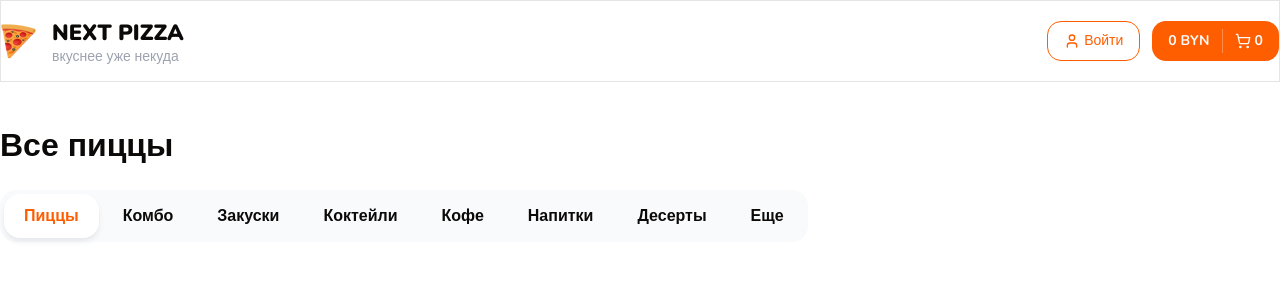
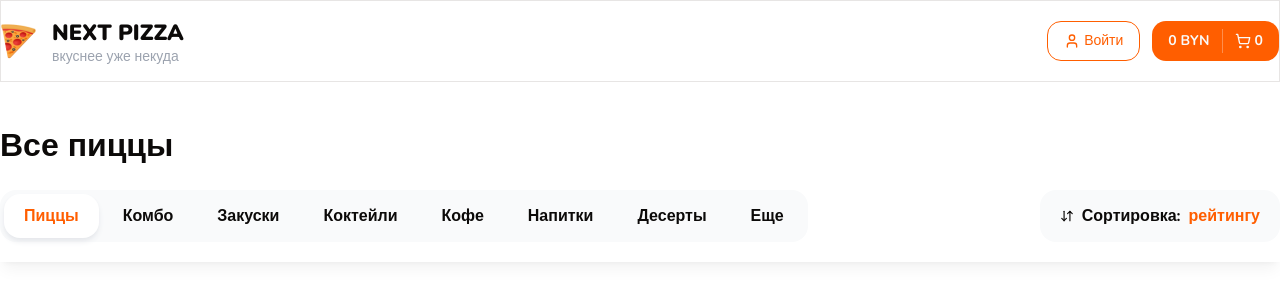
Before and after one commit to ValentinBrest/next-pizza, a Next.js app: page / in a window 1280 px wide. Shown: the top 302 px of the page. Built offline with nearby package versions, Linux system fonts and the light colour scheme.

Commit message:
create SortPopup and TopBar

```diff
--- a/app/page.tsx
+++ b/app/page.tsx
@@ -1,10 +1,16 @@
-import { Categories, Container, Title } from '@/components/shared';
+import { Container, Title, TopBar } from '@/components/shared';
 
 export default function Home() {
     return (
-        <Container className="mt-10 ">
-            <Title text="Все пиццы" size={'lg'} className="font-extrabold" />
-            <Categories />
-        </Container>
+        <>
+            <Container className="mt-10 ">
+                <Title
+                    text="Все пиццы"
+                    size={'lg'}
+                    className="font-extrabold"
+                />
+            </Container>
+            <TopBar />
+        </>
     );
 }
--- a/components/shared/categories.tsx
+++ b/components/shared/categories.tsx
@@ -21,7 +21,7 @@ export const Categories = ({ className }: CategoriesProps) => {
     return (
         <div
             className={cn(
-                'inline-flex gap-1 bg-gray-50 p-1 mt-5 rounded-2xl',
+                'inline-flex gap-1 bg-gray-50 p-1 rounded-2xl',
                 className,
             )}
         >
--- a/components/shared/index.ts
+++ b/components/shared/index.ts
@@ -2,3 +2,5 @@ export { Header } from './header';
 export { Container } from './container';
 export { Title } from './title';
 export { Categories } from './categories';
+export { SortPopup } from './sort-popup';
+export { TopBar } from './top-bar';
--- /dev/null
+++ b/components/shared/sort-popup.tsx
@@ -0,0 +1,27 @@
+import { cn } from '@/lib/utils';
+import { ArrowDownUp } from 'lucide-react';
+import { Popover, PopoverContent, PopoverTrigger } from '../ui';
+
+interface SortPopup {
+    className?: string;
+}
+
+export const SortPopup = ({ className }: SortPopup) => {
+    return (
+        <Popover>
+            <PopoverTrigger>
+                <div
+                    className={cn(
+                        'flex items-center gap-2 bg-gray-50 px-5 h-[52px] rounded-2xl cursor-pointer',
+                        className,
+                    )}
+                >
+                    <ArrowDownUp width={14} height={16} />
+                    <b>Сортировка:</b>
+                    <b className="text-primary">рейтингу</b>
+                </div>
+            </PopoverTrigger>
+            <PopoverContent>Place content for the popover here.</PopoverContent>
+        </Popover>
+    );
+};
--- /dev/null
+++ b/components/shared/top-bar.tsx
@@ -0,0 +1,24 @@
+import { cn } from '@/lib/utils';
+import { Categories } from './categories';
+import { SortPopup } from './sort-popup';
+import { Container } from './container';
+
+interface TopBarProps {
+    className?: string;
+}
+
+export const TopBar = ({ className }: TopBarProps) => {
+    return (
+        <div
+            className={cn(
+                'sticky top-0 bg-white py-5 shadow-lg shadow-black/5 z-10',
+                className,
+            )}
+        >
+            <Container className={'flex items-center justify-between'}>
+                <Categories />
+                <SortPopup />
+            </Container>
+        </div>
+    );
+};
--- a/components/ui/index.ts
+++ b/components/ui/index.ts
@@ -2,7 +2,7 @@ export { Button } from './button';
 export { Dialog } from './dialog';
 export { Drawer } from './drawer';
 export { Input } from './input';
-export { Popover } from './popover';
+export { Popover, PopoverContent, PopoverTrigger } from './popover';
 export { Select } from './select';
 export { Skeleton } from './skeleton';
 export { Slider } from './slider';
```
